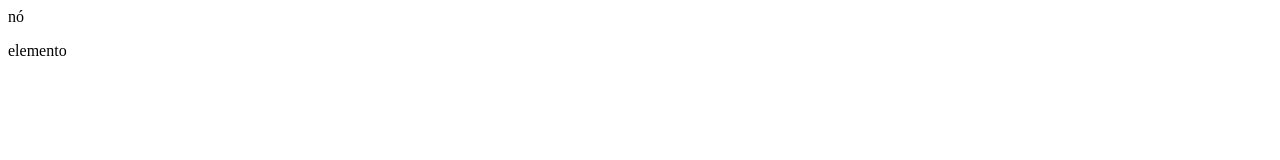
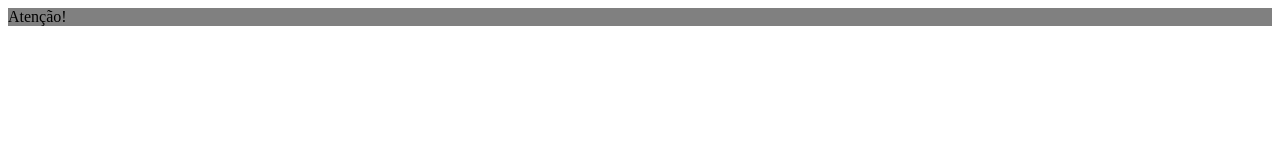
Before and after one commit to edvansabino/trybe-exercicios-28B, a plain HTML site: page fundamentos/secao-5-javascript-dom-eventos-web-storage/dia-2-javascript-dom-eventos-web-storage/exercicios-fixacao/index.html in a window 1280 px wide. Drawn offline with Linux system fonts and the light colour scheme.

Commit message:
Fixando conteúdo Elementos pai/filho

```diff
--- a/fundamentos/secao-5-javascript-dom-eventos-web-storage/dia-2-javascript-dom-eventos-web-storage/exercicios-fixacao/index.html
+++ b/fundamentos/secao-5-javascript-dom-eventos-web-storage/dia-2-javascript-dom-eventos-web-storage/exercicios-fixacao/index.html
@@ -3,16 +3,23 @@
 <!DOCTYPE html>
 <html lang="en">
   <head>
-  <meta charset="UTF-8">
-  <meta http-equiv="X-UA-Compatible" content="IE=edge">
-  <meta name="viewport" content="width=device-width, initial-scale=1.0">
+    <meta charset="UTF-8" />
+    <meta http-equiv="X-UA-Compatible" content="IE=edge" />
+    <meta name="viewport" content="width=device-width, initial-scale=1.0" />
     <title>Document</title>
   </head>
   <body>
-  <main>
-    <div id="start"></div>
-    nó
-    <p>elemento</p>
+    <main id="paiDoPai">
+      <section id="pai">
+        <section id="primeiroFilho"></section>
+        <section id="elementoOndeVoceEsta">
+          <section id="primeiroFilhoDoFilho"></section>
+          <section id="segundoEUltimoFilhoDoFilho"></section>
+        </section>
+        Atenção!
+        <section id="terceiroFilho"></section>
+        <section id="quartoEUltimoFilho"></section>
+      </section>
     </main>
     <script src="script.js"></script>
   </body>
--- a/fundamentos/secao-5-javascript-dom-eventos-web-storage/dia-2-javascript-dom-eventos-web-storage/exercicios-fixacao/script.js
+++ b/fundamentos/secao-5-javascript-dom-eventos-web-storage/dia-2-javascript-dom-eventos-web-storage/exercicios-fixacao/script.js
@@ -1,5 +1,17 @@
 // arquivo script.js
+// Acesse o elemento elementoOndeVoceEsta.
+let currentElement = document.querySelector('#elementoOndeVoceEsta');
+  console.log(currentElement);
 
-console.log(document.getElementById('start').nextSibling) // nó
+// Acesse pai a partir de elementoOndeVoceEsta e adicione uma color a ele.
+let elementoPai = document.querySelector('#elementoOndeVoceEsta').parentElement;
+  elementoPai.style.backgroundColor = "gray";
+  console.log(elementoPai);
 
-console.log(document.getElementById('start').nextElementSibling) // <p>elemento</p>
+// Acesse o primeiroFilhoDoFilho e adicione um texto a ele. Você se lembra dos vídeos da aula anterior, como fazer isso?
+
+// Acesse o primeiroFilho a partir de pai.
+// Agora acesse o primeiroFilho a partir de elementoOndeVoceEsta.
+// Agora acesse o texto Atenção! a partir de elementoOndeVoceEsta.
+// Agora acesse o terceiroFilho a partir de elementoOndeVoceEsta.
+// Agora acesse o terceiroFilho a partir de pai.
```
Lines whose indentation alone changed are shown as unchanged.
